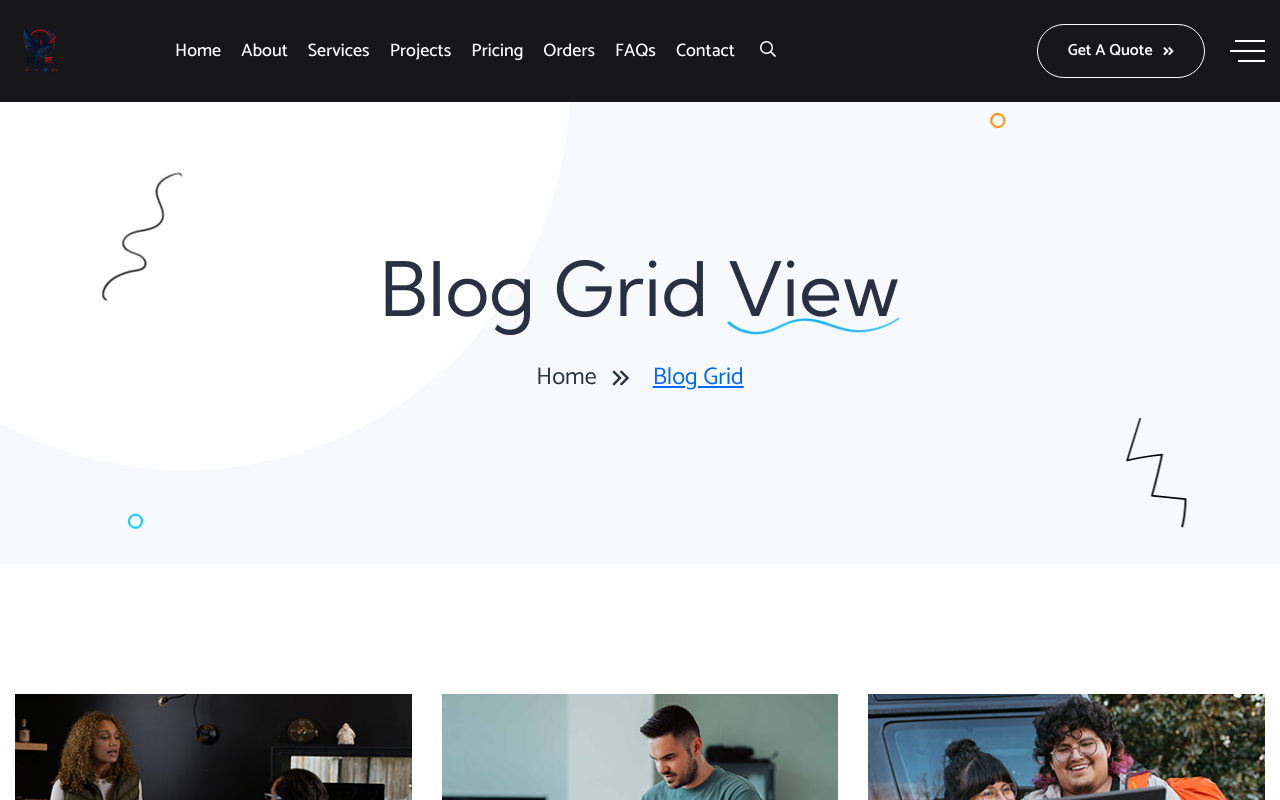
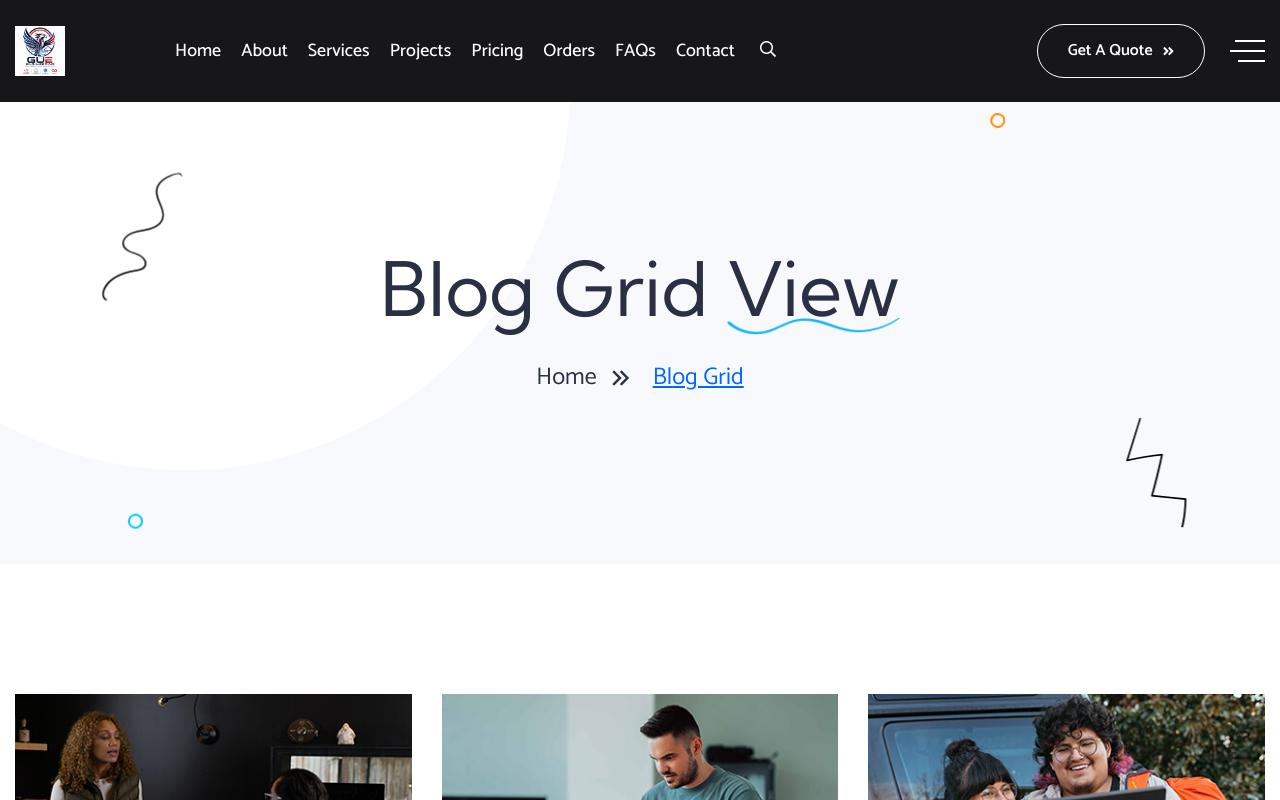
Before and after one commit to GUE-GROUP-LIMITED/GueEnginering, a Next.js app in the folder react-template/: page /blog in a window 1280 px wide. Shown: the top 800 px of the page. Built offline with nearby package versions, Linux system fonts and the light colour scheme.

Commit message:
Use high-contrast logo in header

```diff
--- a/react-template/layout/Header.js
+++ b/react-template/layout/Header.js
@@ -1,6 +1,8 @@
 import { sideBarToggle } from "@/utility";
 import Link from "next/link";
 import MobileMenu from "./MobileMenu";
+
+const HEADER_LOGO = "assets/images/logos/logo-withbg.png";
 
 const Header = ({ header }) => {
   switch (header) {
@@ -26,7 +28,7 @@ const Header1 = () => {
                 <Link href="/">
 
                   <img
-                    src="assets/images/logos/logo.png"
+                    src={HEADER_LOGO}
                     alt="Logo"
                     title="Logo"
                   />
@@ -35,7 +37,7 @@ const Header1 = () => {
               </div>
             </div>
             <div className="nav-outer clearfix">
-              <MobileMenu logo={"assets/images/logos/logo.png"} />
+              <MobileMenu logo={HEADER_LOGO} />
               {/* Main Menu */}
               <nav className="main-menu d-none d-lg-block navbar-expand-lg">
                 <div className="navbar-header">
@@ -43,7 +45,7 @@ const Header1 = () => {
                     <Link href="/">
 
                       <img
-                        src="assets/images/logos/logo.png"
+                        src={HEADER_LOGO}
                         alt="Logo"
                         title="Logo"
                       />
@@ -166,14 +168,14 @@ const Header2 = () => {
                 <Link href="/">
 
                   <img
-                    src="assets/images/logos/logo.png"
+                    src={HEADER_LOGO}
                     alt="Logo"
                     title="Logo"
                     className="logo dark-logo"
                   />
                   <img
                     className="light-logo logo"
-                    src="assets/images/logos/logo.png"
+                    src={HEADER_LOGO}
                     alt="Logo"
                     title="Logo"
                   />
@@ -190,7 +192,7 @@ const Header2 = () => {
                     <Link href="/">
 
                       <img
-                        src="assets/images/logos/logo.png"
+                        src={HEADER_LOGO}
                         alt="Logo"
                         title="Logo"
                       />
@@ -267,7 +269,7 @@ const DefaultHeader = () => {
                 <Link href="/">
 
                   <img
-                    src="assets/images/logos/logo.png"
+                    src={HEADER_LOGO}
                     alt="Logo"
                     title="Logo"
                   />
@@ -284,7 +286,7 @@ const DefaultHeader = () => {
                     <Link href="/">
 
                       <img
-                        src="assets/images/logos/logo.png"
+                        src={HEADER_LOGO}
                         alt="Logo"
                         title="Logo"
                       />
```
